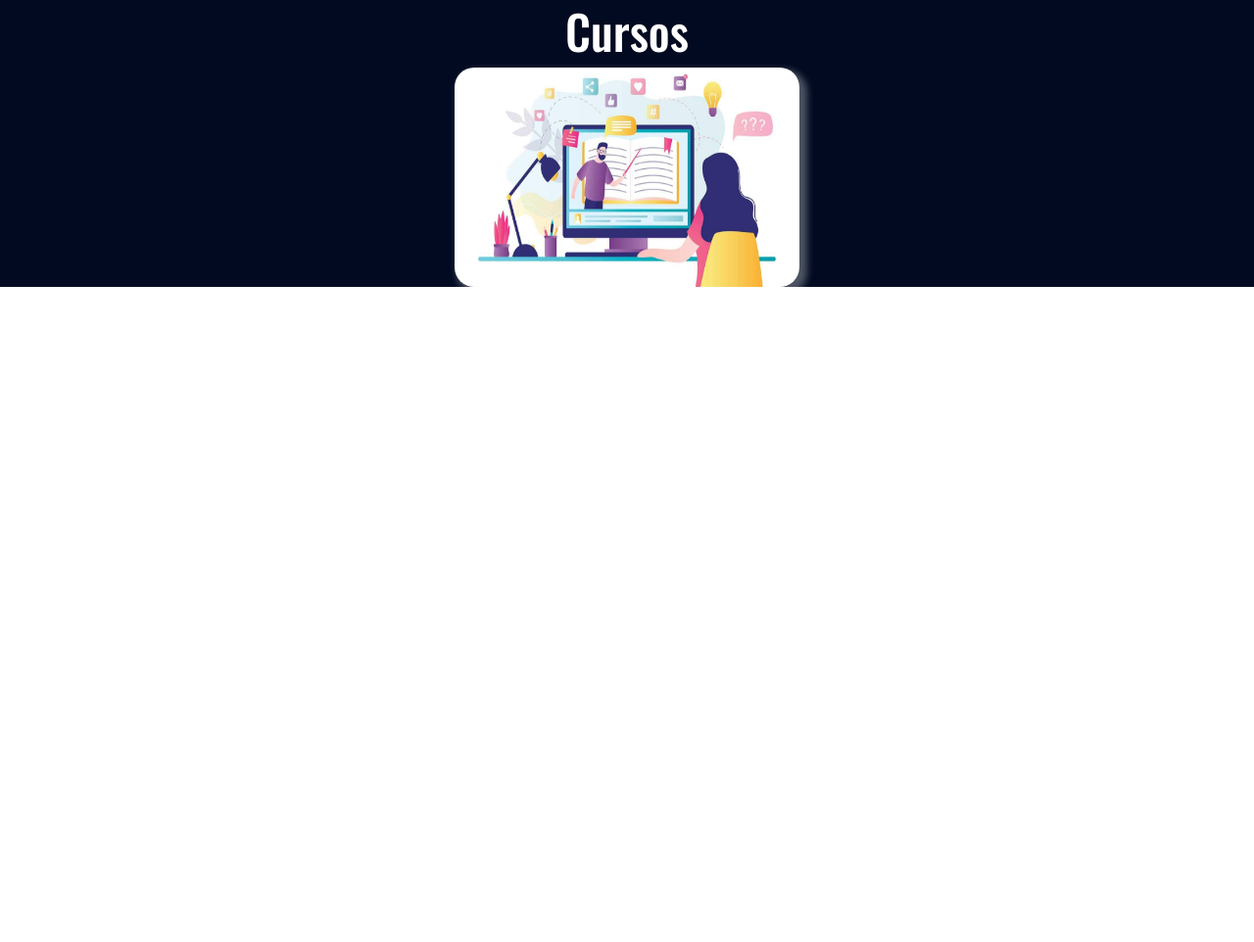
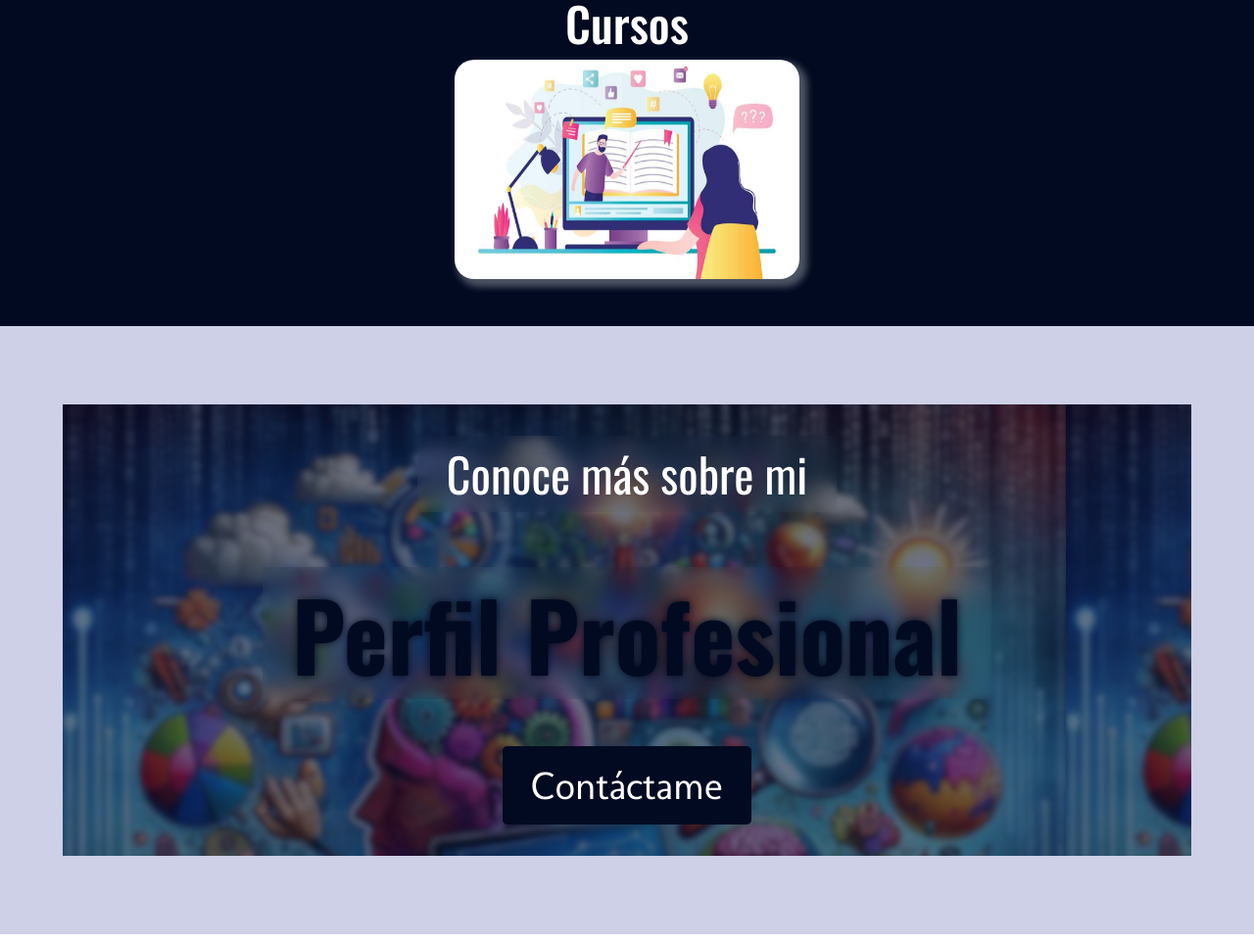
Before and after one commit to LauraVargas22/PortafolioLV, a plain HTML site: page pages/home.html in a window 1280 px wide. Shown: the part 3755-4717 px from the top of the page at 98% size. Before the commit the page ends 4056 px from the top, so only its background shows below. Drawn offline with nearby package versions, Linux system fonts and the light colour scheme.

Commit message:
feat: :sparkles: Contact Section Structure and styles in contact section

```diff
--- a/css/home.css
+++ b/css/home.css
@@ -52,6 +52,10 @@ section {
 #certificados {
     background-color: #010a20;
 }
+#contacto {
+    background-color:#cdd0e6;
+}
+
 .photo {
     width: 350px;
     height: 400px;
@@ -247,7 +251,7 @@ section {
     flex-direction: column;
     justify-content: center;
     align-items: center;
-    margin: 0.5rem;
+    padding-bottom: 3rem;
 }
 
 .certificados__image {
@@ -283,6 +287,58 @@ section {
         text-shadow: 0px 0px 9px white;
     }
 }
+
+.contact {
+    background: #cdd0e6;
+}
+
+.contact__text {
+    background: url(../images/contacto.png);
+    display: flex;
+    flex-direction: column;
+    justify-content: center;
+    align-items: center;
+    margin: 1rem 4rem;
+    padding: 2rem 4rem;
+}
+
+.contacto__text {
+    backdrop-filter: blur(10px);
+    color: white;
+    font-family: "Oswald", serif;
+    font-weight: 400;
+    font-style: normal;
+    font-size: clamp(2.2rem, 1.887rem + 1.3913vw, 3rem);
+    padding: 10px 30px;
+    opacity: 3;
+    text-align: center;
+}
+
+.contacto__title {
+    margin: 3rem;
+    text-align: center;
+    color: #010a20;
+    font-family: "Oswald", serif;
+    font-weight: 700;
+    font-style: normal;
+    font-size: clamp(3.5rem, 2.5217rem + 4.3478vw, 6rem);
+    text-shadow: 0px 0px 9px #010a20;
+    backdrop-filter: blur(10px);
+    padding: 10px 30px;
+}
+
+.email {
+    backdrop-filter: blur(10px);
+    padding: 10px 30px;
+    color: white;
+    text-decoration: none;
+    font-size: clamp(2rem, 1.8043rem + 0.8696vw, 2.5rem);
+    font-family: "Molengo", serif;
+    font-weight: 400;
+    font-style: normal;
+    background: #010a20;
+    border-radius: 5px;
+}
 @media screen and (min-width: 1024px) {
     #about_me {
         display: flex;
--- a/pages/home.html
+++ b/pages/home.html
@@ -123,7 +123,15 @@
         </a>
     </section>
     <section id="contacto">
-
+        <div class="contact">
+            <h1 class="title__sections"></h1>
+            <div class="contact__text">
+                <h3 class="contacto__text">Conoce más sobre mi</h3>
+                <h2 class="contacto__title">Perfil Profesional</h2>
+                <a class="email" href="mailto:lauramarianavargasrojas22@gmail.com">Contáctame</a>
+            </div>
+            <h1 class="title__sections"></h1>
+        </div>
     </section>
 </body>
 </html>
```
Also changed, not shown: images/contacto.png (added).
